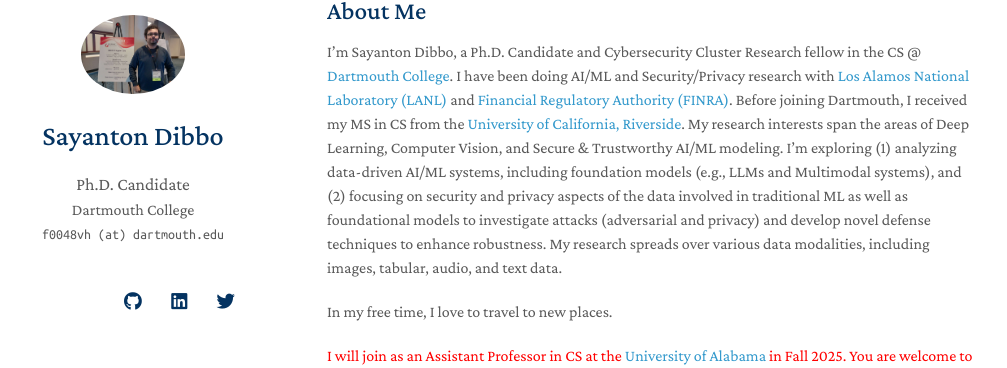
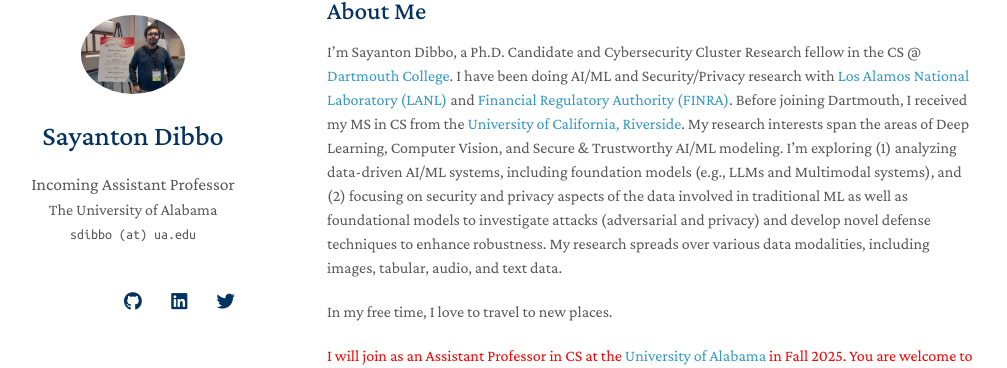
Before and after one commit to SayantonDibbo/SayantonDibbo.github.io, a Jekyll site: the page built from index.md, in a window 1280 px wide. Shown: the part 69-437 px from the top of the page, without its empty margins (143-1150 px from the left). Built offline with Jekyll 4.4.1, drawn with Linux system fonts in a browser that asks for light colours; nearby versions of some CDN libraries; a style sheet for code colours, icons or effects is not loaded; our own code applies the rules of GitHub Pages for plain Markdown files.

Commit message:
Update _config.yml

```diff
--- a/_config.yml
+++ b/_config.yml
@@ -1,8 +1,8 @@
 # Basic Information
 title: Sayanton Dibbo
-position: Ph.D. Candidate
-affiliation: Dartmouth College
-email: f0048vh (at) dartmouth.edu
+position: Incoming Assistant Professor
+affiliation: The University of Alabama
+email: sdibbo (at) ua.edu
 
 # Search Engine Optimization (SEO)
 # The following information is used to improve the website traffic from search engines, e.g., Google.
```
